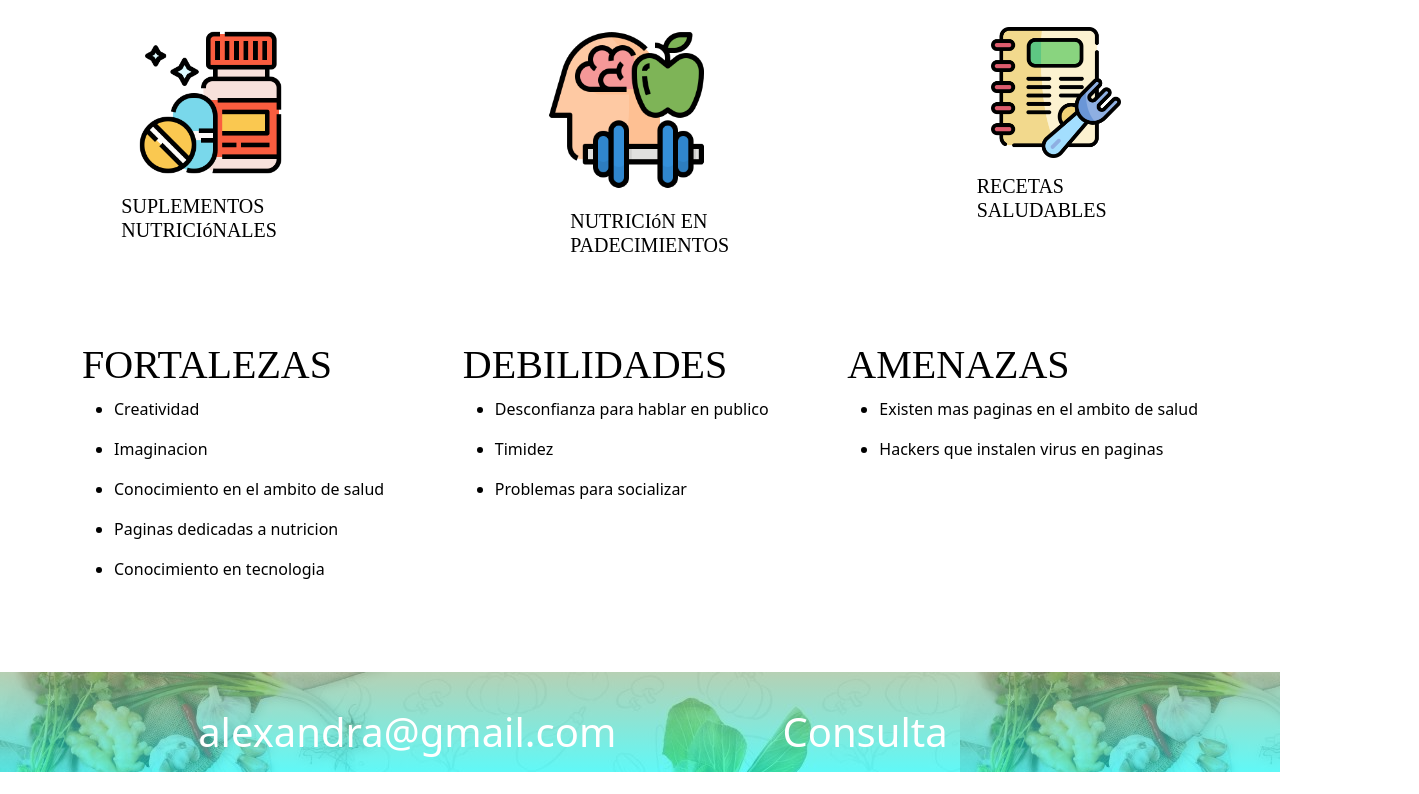
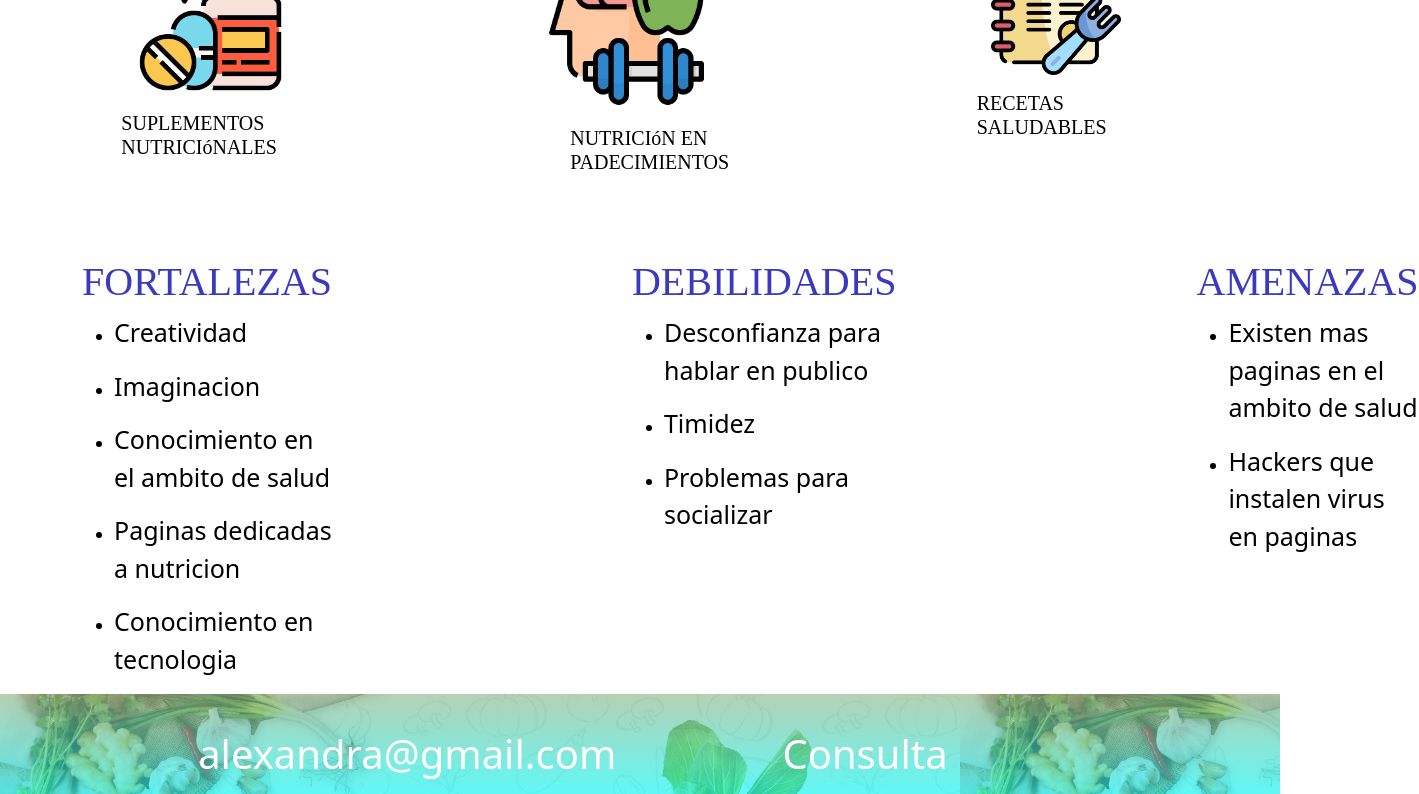
Before and after one commit to Fersho-Gomez/Nutricion1, a plain HTML site: page html/foda.html in a window 1280 px wide. Shown: the part 513-1307 px from the top of the page, 1419 px wide, since content can reach past the window. Before the commit the page ends 1285 px from the top, so only its background shows below. Drawn offline with nearby package versions, Linux system fonts and the light colour scheme; a script that the page names is missing.

Commit message:
Add files via upload

```diff
--- a/css/fd.css
+++ b/css/fd.css
@@ -101,7 +101,11 @@ header{
 .contenido{
     margin-top: 60px;
     display: flex;
-    justify-content: space-between;
+    justify-content: space-evenly;
+}
+
+.contenido .deb, .amen{
+    margin-left: 300px;
 }
 /*footer*/
 .estructura .pie_pagina .fin ul{
@@ -127,7 +131,6 @@ header{
 }
 
 footer{
-    margin-top: 75px;
     height: 100px;
     background-image: linear-gradient(rgba(143, 188, 143,0.6),rgba(0, 255, 255,0.6)),
      url("../imagenes/pie.jpg");
@@ -137,3 +140,21 @@ footer{
 h1,h2,h3,h4,h5{
     font-family: "Broadway";
 }
+
+/*caja-comentarios*/
+.estructura .caja-comentarios{
+    margin-top: 50px;
+    width: 100%;
+    text-align: center;
+}
+p{
+    font-size: 25px;
+}
+h1{
+    color: rgb(58, 58, 192);
+}
+
+.estructura .caja-comentarios .lbl-comentarios{
+    font-family: cursive;
+    font-size: 40px;
+}
--- a/css/mision.css
+++ b/css/mision.css
@@ -130,9 +130,20 @@ header{
 }
 
 footer{
-    margin-top: 75px;
     height: 100px;
     background-image: linear-gradient(rgba(143, 188, 143,0.6),rgba(0, 255, 255,0.6)),
      url("../imagenes/pie.jpg");
 
 }
+
+/*caja-comentarios*/
+.estructura .caja-comentarios{
+    margin-top: 50px;
+    width: 100%;
+    text-align: center;
+}
+
+.estructura .caja-comentarios .lbl-comentarios{
+    font-family: cursive;
+    font-size: 40px;
+}
--- a/css/pade.css
+++ b/css/pade.css
@@ -135,9 +135,20 @@ h1,h2,h3,h4,h5{
 }
 
 footer{
-    margin-top: 75px;
     height: 100px;
     background-image: linear-gradient(rgba(143, 188, 143,0.6),rgba(0, 255, 255,0.6)),
      url("../imagenes/pie.jpg");
 
 }
+
+/*caja-comentarios*/
+.estructura .caja-comentarios{
+    width: 100%;
+    margin-top: 50px;
+    text-align: center;
+}
+
+.estructura .caja-comentarios .lbl-comentarios{
+    font-family: cursive;
+    font-size: 40px;
+}
--- a/css/recetas.css
+++ b/css/recetas.css
@@ -286,7 +286,6 @@ header{
 }
 
 footer{
-    margin-top: 75px;
     height: 100px;
     background-image: linear-gradient(rgba(143, 188, 143,0.6),rgba(0, 255, 255,0.6)),
      url("../imagenes/pie.jpg");
@@ -307,3 +306,15 @@ p,li{
 b{
     font-size: 20px;
 }
+
+/*caja-comentarios*/
+.estructura .caja-comentarios{
+    width: 100%;
+    text-align: center;
+    margin-top: 50px;
+}
+
+.estructura .caja-comentarios .lbl-comentarios{
+    font-family: cursive;
+    font-size: 40px;
+}
--- a/css/style.css
+++ b/css/style.css
@@ -181,9 +181,13 @@ footer{
      url("../imagenes/pie.jpg");
 
 }
+h2{
+    color: rgb(58, 58, 192);
+}
 
 /*caja-comentarios*/
 .estructura .caja-comentarios{
+    margin-top: 50px;
     width: 100%;
     text-align: center;
 }
--- a/css/supl.css
+++ b/css/supl.css
@@ -137,9 +137,23 @@ header{
 }
 
 footer{
-    margin-top: 75px;
     height: 100px;
     background-image: linear-gradient(rgba(143, 188, 143,0.6),rgba(0, 255, 255,0.6)),
      url("../imagenes/pie.jpg");
 
 }
+
+h1{
+    color: rgb(58, 58, 192);
+}
+/*caja-comentarios*/
+.estructura .caja-comentarios{
+    margin-top: 50px;
+    width: 100%;
+    text-align: center;
+}
+
+.estructura .caja-comentarios .lbl-comentarios{
+    font-family: cursive;
+    font-size: 40px;
+}
--- a/css/valores.css
+++ b/css/valores.css
@@ -135,9 +135,20 @@ header{
 }
 
 footer{
-    margin-top: 75px;
     height: 100px;
     background-image: linear-gradient(rgba(143, 188, 143,0.6),rgba(0, 255, 255,0.6)),
      url("../imagenes/pie.jpg");
 
 }
+
+/*caja-comentarios*/
+.estructura .caja-comentarios{
+    width: 100%;
+    margin-top: 50px;
+    text-align: center;
+}
+
+.estructura .caja-comentarios .lbl-comentarios{
+    font-family: cursive;
+    font-size: 40px;
+}
--- a/css/vision.css
+++ b/css/vision.css
@@ -130,9 +130,20 @@ header{
 }
 
 footer{
-    margin-top: 75px;
     height: 100px;
     background-image: linear-gradient(rgba(143, 188, 143,0.6),rgba(0, 255, 255,0.6)),
      url("../imagenes/pie.jpg");
 
 }
+
+/*caja-comentarios*/
+.estructura .caja-comentarios{
+    width: 100%;
+    margin-top: 50px;
+    text-align: center;
+}
+
+.estructura .caja-comentarios .lbl-comentarios{
+    font-family: cursive;
+    font-size: 40px;
+}
```
